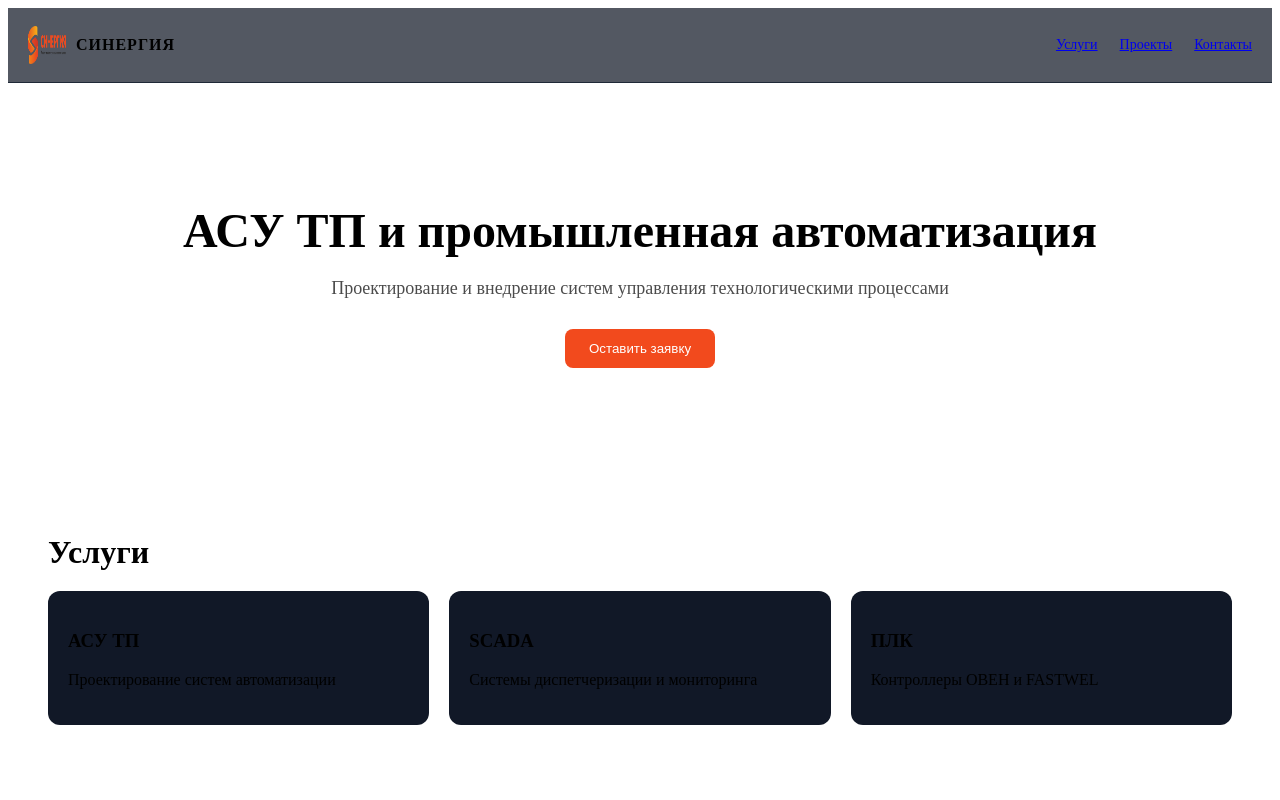
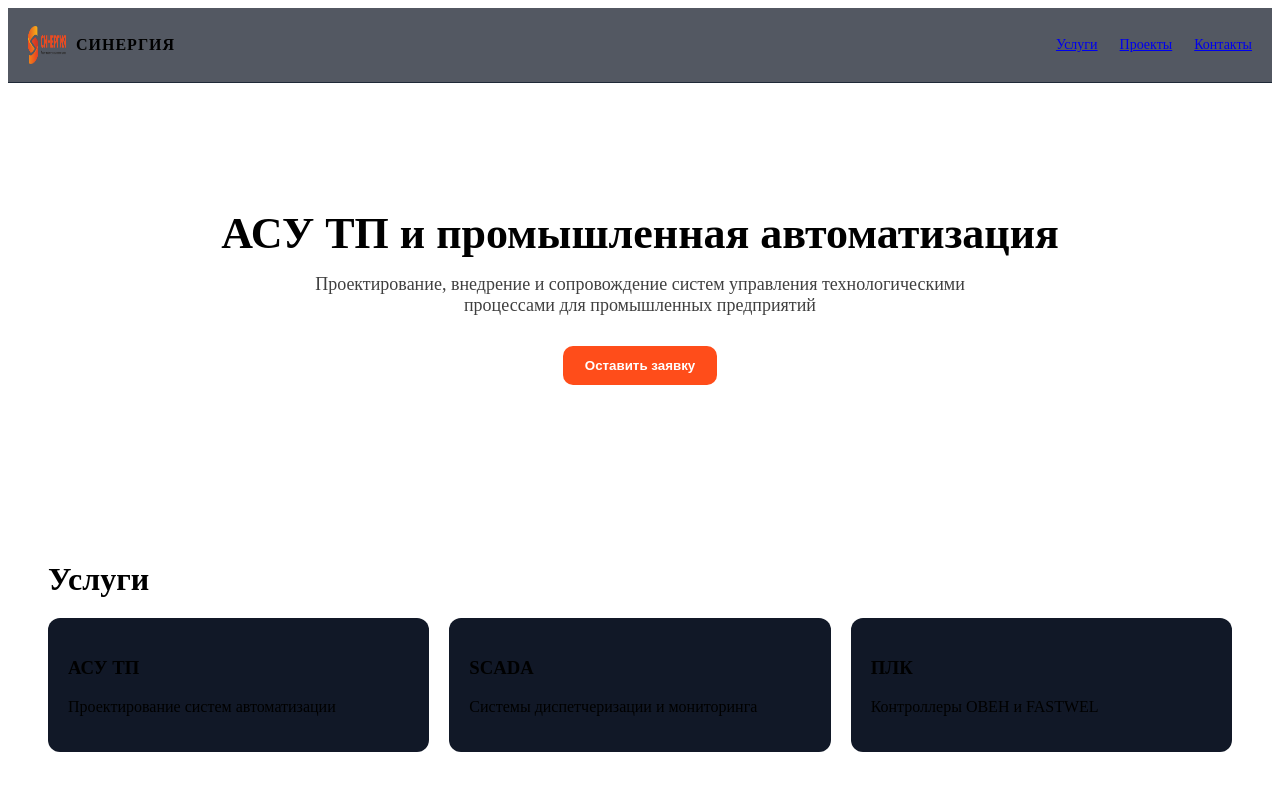
Before and after one commit to IldarIskhakovM/snrg.pro, a Next.js app: page / in a window 1280 px wide. Shown: the top 800 px of the page. Built offline with nearby package versions, Linux system fonts and the light colour scheme.

Commit message:
Refactor Hero component styles and content
Updated styles and text content in the Hero component.

```diff
--- a/components/Hero.tsx
+++ b/components/Hero.tsx
@@ -1,27 +1,39 @@
 export default function Hero() {
   return (
     <section style={{
-      padding: "80px 40px",
+      padding: "90px 20px",
       textAlign: "center"
     }}>
-      <h1 style={{ fontSize: 48, marginBottom: 20 }}>
+      <div className="container">
+        <h1 style={{
+          fontSize: 44,
+          marginBottom: 16,
+          lineHeight: 1.1
+        }}>
           АСУ ТП и промышленная автоматизация
         </h1>
 
-      <p style={{ fontSize: 18, opacity: 0.7, marginBottom: 30 }}>
-        Проектирование и внедрение систем управления технологическими процессами
+        <p style={{
+          fontSize: 18,
+          opacity: 0.75,
+          maxWidth: 700,
+          margin: "0 auto 30px"
+        }}>
+          Проектирование, внедрение и сопровождение систем управления технологическими процессами для промышленных предприятий
         </p>
 
         <button style={{
-        padding: "12px 24px",
-        background: "#f24a1d",
+          background: "#ff4d1a",
+          color: "white",
+          padding: "12px 22px",
+          borderRadius: 10,
           border: "none",
-        color: "white",
-        borderRadius: 8,
+          fontWeight: 600,
           cursor: "pointer"
         }}>
           Оставить заявку
         </button>
+      </div>
     </section>
   );
 }
```
Lines whose indentation alone changed are shown as unchanged.
